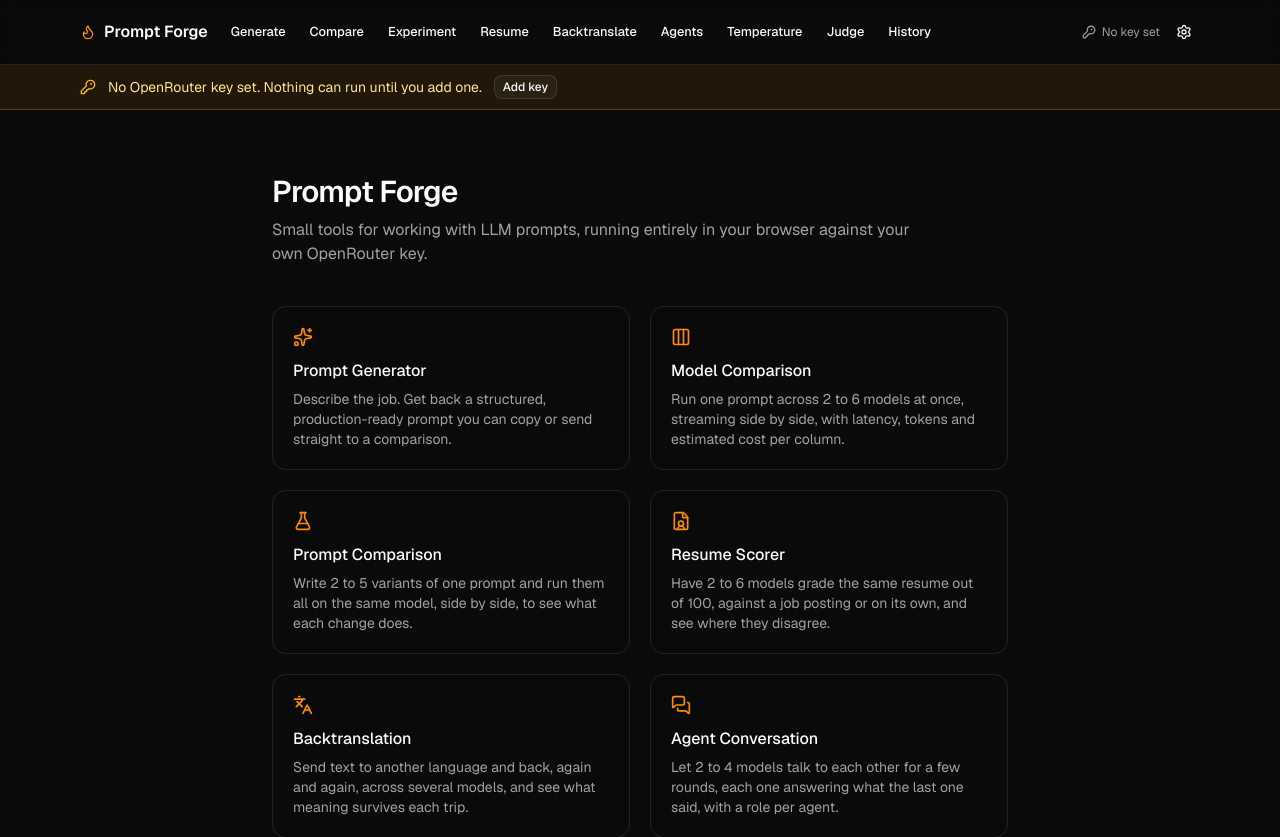
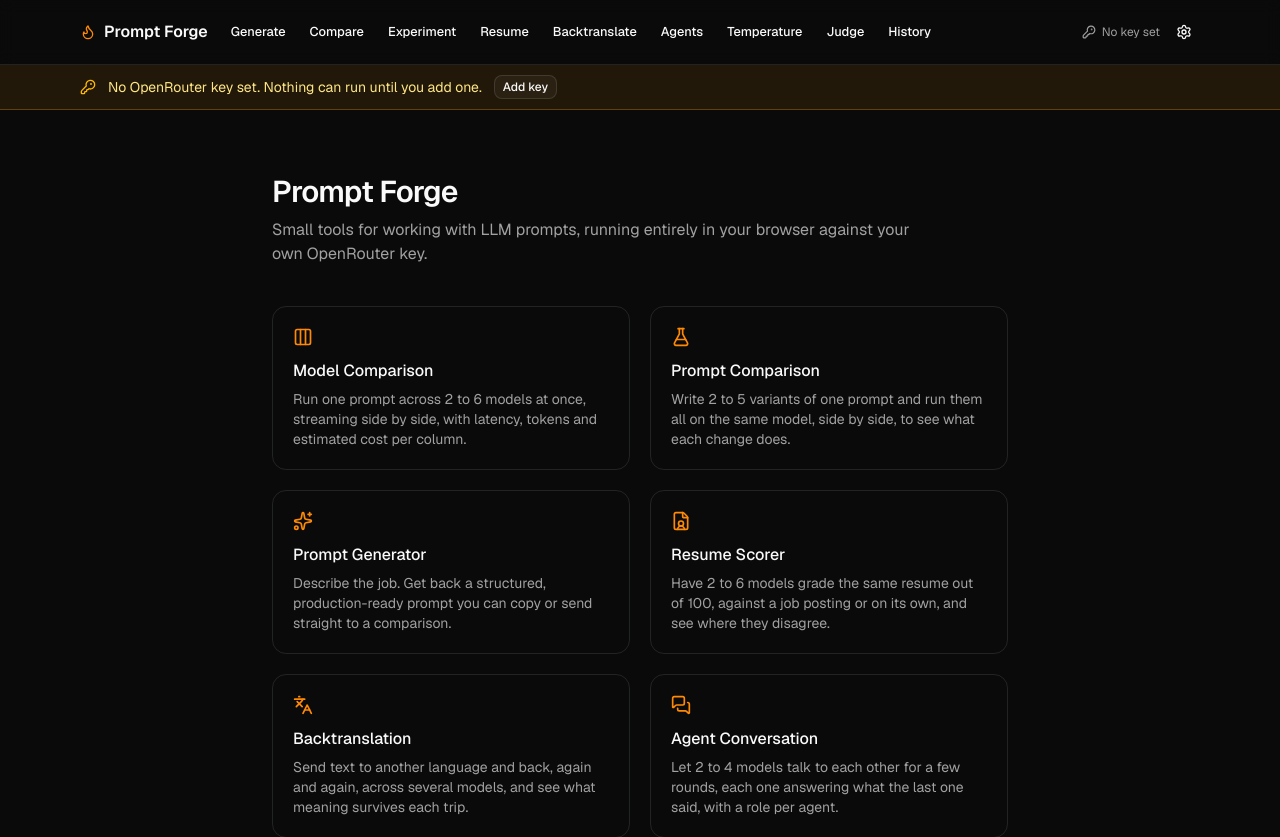
Before and after one commit to romhenri/prompt-trace, a Next.js app: page / in a window 1280 px wide. Shown: the top 837 px of the page. Built offline with nearby package versions, Linux system fonts and the light colour scheme.

Commit message:
Move the prompt generator to the third home card

```diff
--- a/app/page.tsx
+++ b/app/page.tsx
@@ -21,12 +21,6 @@ import { useAppStore } from "@/store/app-store";
 
 const TOOLS = [
   {
-    href: "/generate",
-    icon: Sparkles,
-    title: "Prompt Generator",
-    body: "Describe the job. Get back a structured, production-ready prompt you can copy or send straight to a comparison.",
-  },
-  {
     href: "/compare",
     icon: Columns3,
     title: "Model Comparison",
@@ -37,6 +31,12 @@ const TOOLS = [
     icon: FlaskConical,
     title: "Prompt Comparison",
     body: "Write 2 to 5 variants of one prompt and run them all on the same model, side by side, to see what each change does.",
+  },
+  {
+    href: "/generate",
+    icon: Sparkles,
+    title: "Prompt Generator",
+    body: "Describe the job. Get back a structured, production-ready prompt you can copy or send straight to a comparison.",
   },
   {
     href: "/ats",
```
